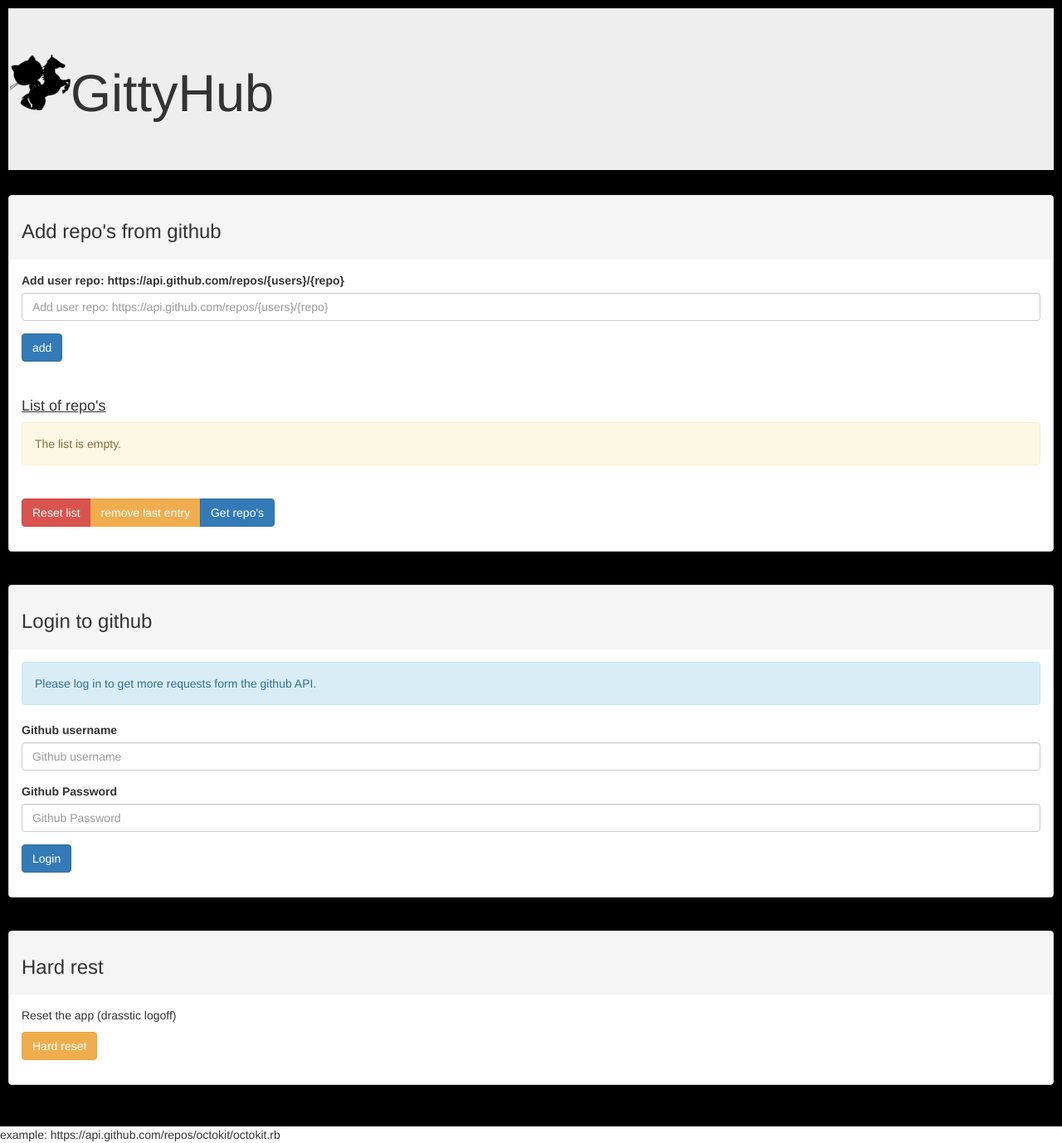
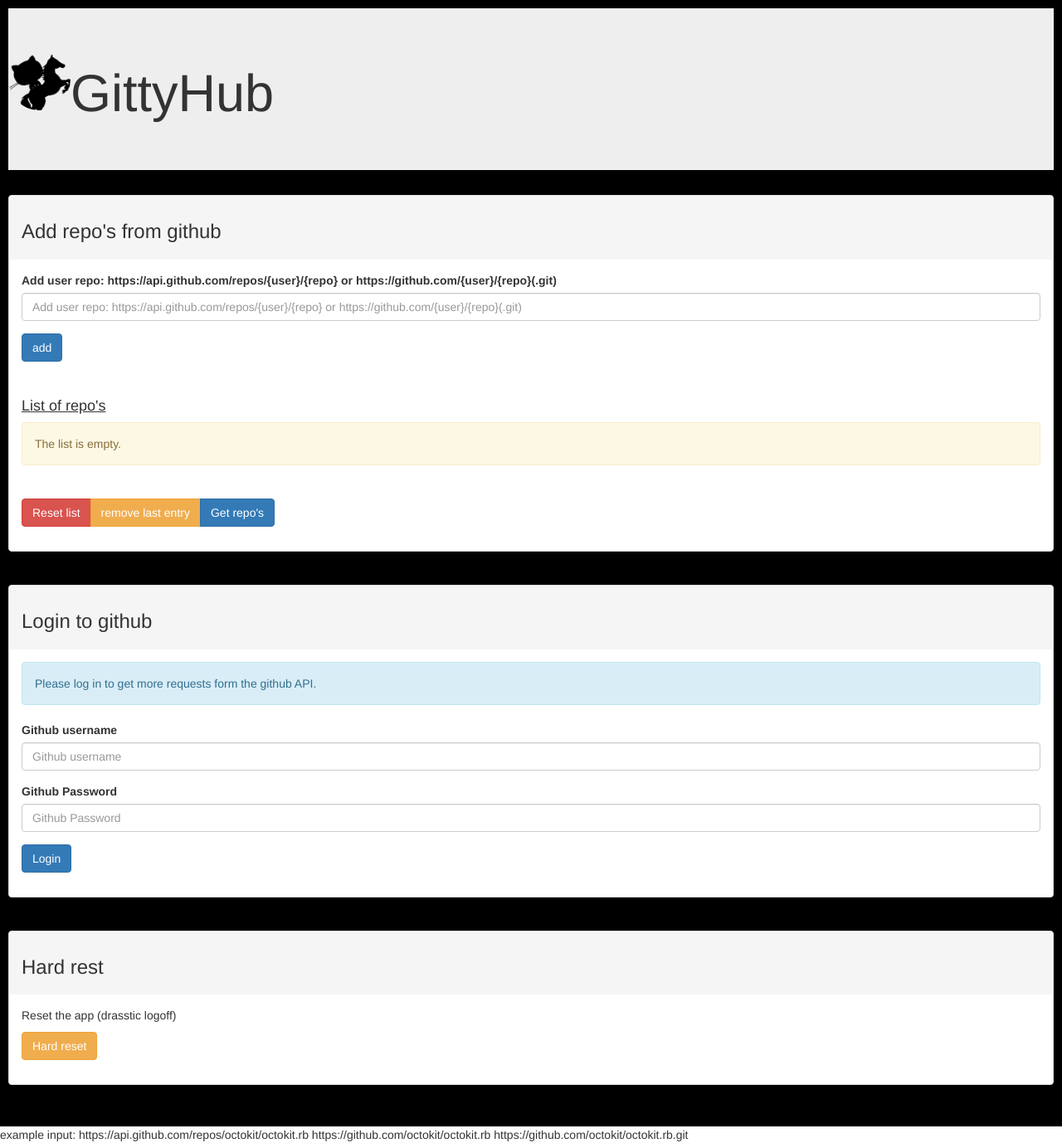
Before and after one commit to DimiLyb/Gittyhub, a Django app: page / in a window 1280 px wide. Shown: the whole page at 83% size. Run offline with Django 3.2, Linux system fonts and the light colour scheme; some libraries are stand-ins or nearby versions.

Commit message:
update ui and accepting more input

```diff
--- a/gittyhub/mainapp/forms.py
+++ b/gittyhub/mainapp/forms.py
@@ -1,4 +1,5 @@
 from django import forms
 
 class NameForm(forms.Form):
-    getjson = forms.URLField(label='Add user repo: https://api.github.com/repos/{users}/{repo}  ', max_length=200, required=False, initial='')
+    getjson = forms.URLField(label='Add user repo: https://api.github.com/repos/{user}/{repo} or https://github.com/{user}/{repo}(.git) ',
+                             max_length=200, required=False, initial='')
--- a/gittyhub/mainapp/templates/repo.html
+++ b/gittyhub/mainapp/templates/repo.html
@@ -122,4 +122,7 @@
 
 
 </div>
-example: https://api.github.com/repos/octokit/octokit.rb
+example input:
+https://api.github.com/repos/octokit/octokit.rb
+https://github.com/octokit/octokit.rb
+https://github.com/octokit/octokit.rb.git
--- a/gittyhub/mainapp/views.py
+++ b/gittyhub/mainapp/views.py
@@ -68,6 +68,12 @@ def index(request):
 
         if 'getrepo' in request.POST: # load repo list
             if mylist:
+                #for item in mylist:
+                for i in xrange(len(mylist)):
+                    varsplit = mylist[i].split('/')
+                    if (len(varsplit) == 5):
+                        if (varsplit[2] != "api.github.com" ):
+                            mylist[i] = "https://api.github.com/repos/" + varsplit[3] + "/" + varsplit[4].replace('.git','')
                 r = []
                 for item in mylist:
                     r.append(getrepo(item, request))
@@ -131,9 +137,11 @@ def thanks(request):
     #return HttpResponse(getrepo("https://api.github.com/authorizations", request))
     #return HttpResponse(gitlog("Gittyhub_DimiLyb"))
     #lol = gitlog("octokit.rb_octokit")
-    lol = logjson(request, 'DimiLyb', 'Gittyhub', 'master')
-    #return HttpResponse(lol)
-    return render(request, 'lol.html', {'lol': lol})
+    test = "https://github.com/DimiLyb/Gittyhub"
+    lol = test.split('/')
+    item = "https://api.github.com/repos/" + lol[3] + "/" + lol[4]
+    return HttpResponse(item)
+    #return render(request, 'lol.html', {'lol': lol})
     #return HttpResponse(os.path.dirname(os.path.abspath(__file__)))
 
 """
```
Also changed, not shown: gittyhub/mainapp/templates/anwser.html (+8 -4 lines), gittyhub/db.sqlite3.
